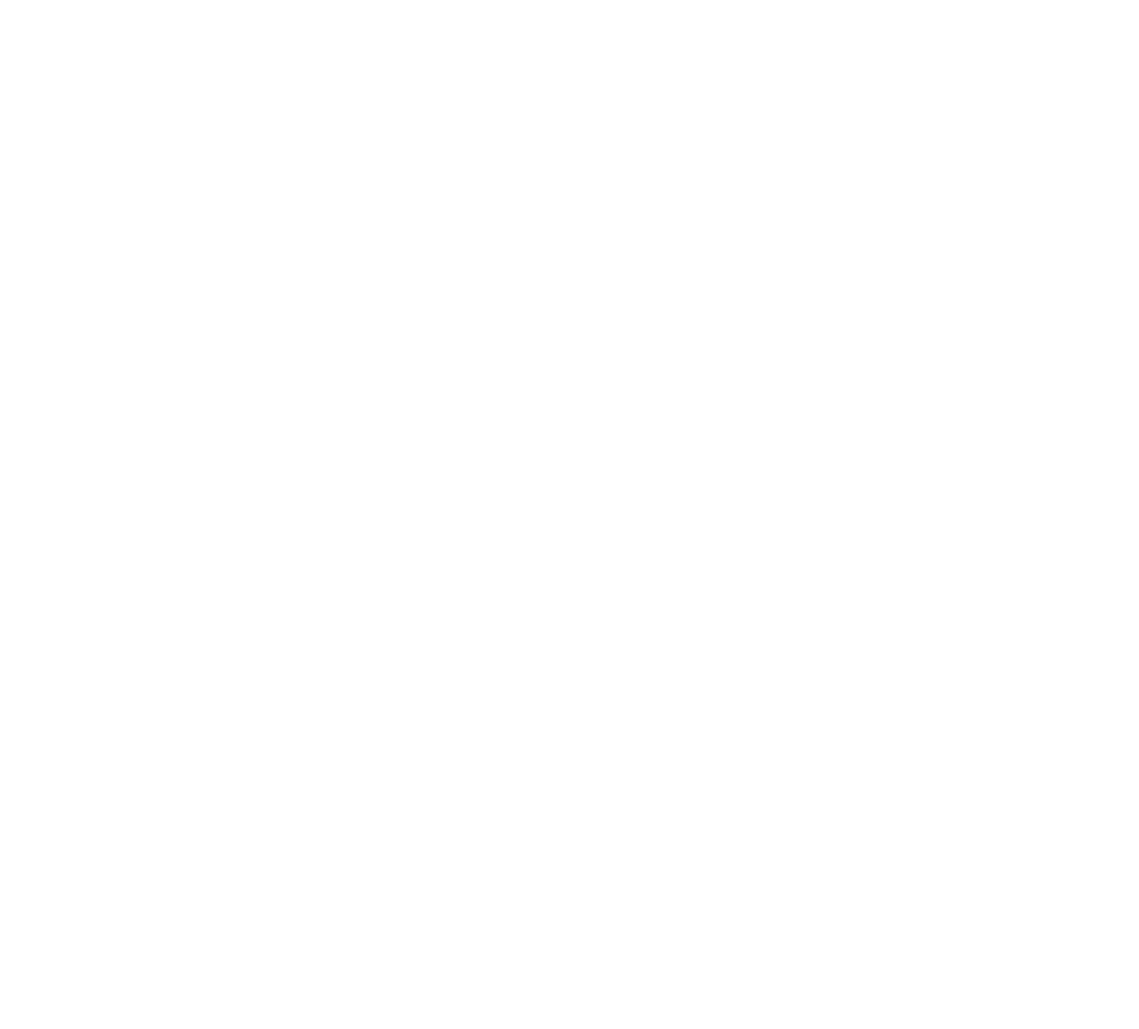
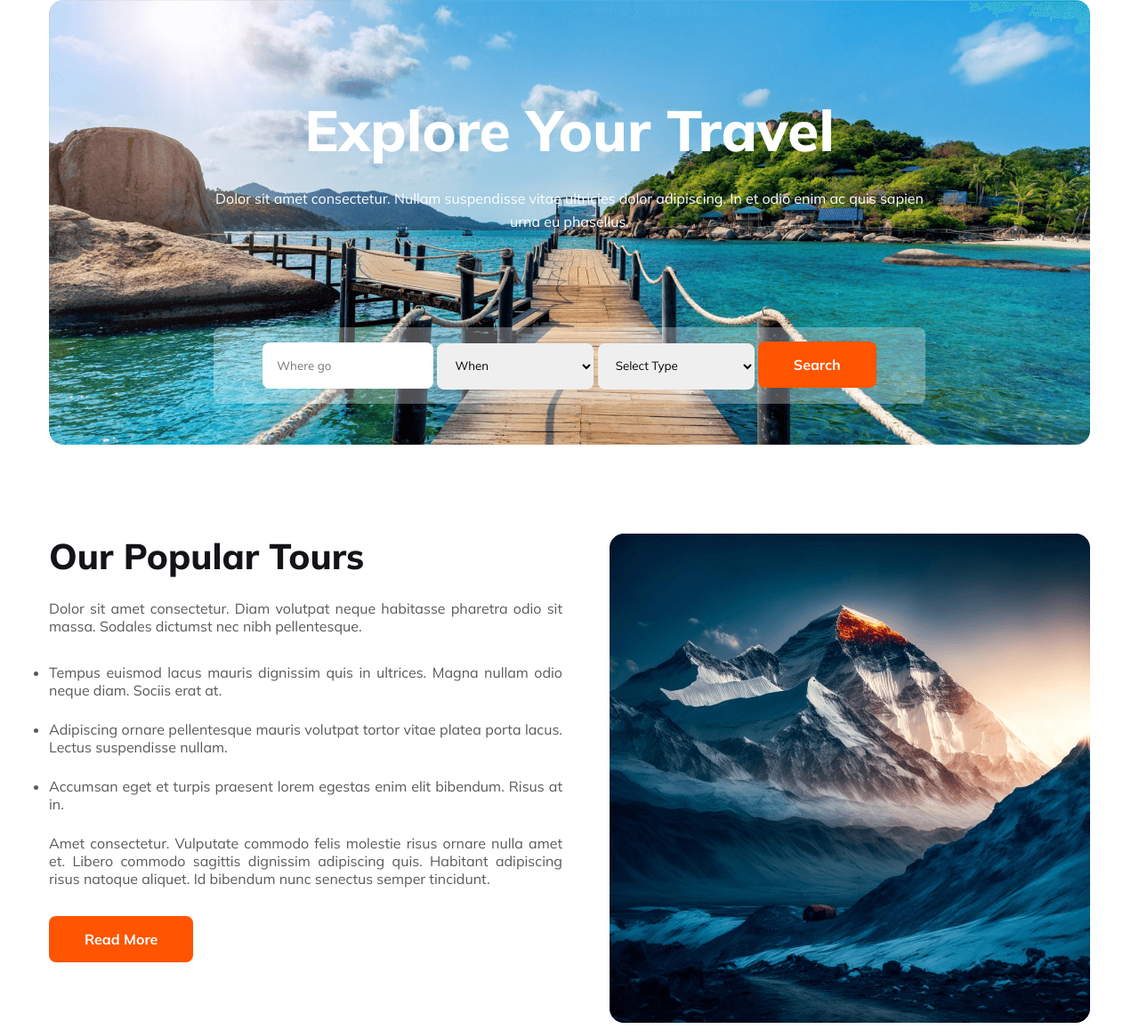
Before and after one commit to Misskhat/mh-travel, a plain HTML site: page index.html in a window 1280 px wide. Shown: the whole page at 89% size. Before the commit the page ends 800 px from the top, so only its background shows below. Drawn offline with Linux system fonts and the light colour scheme.

Commit message:
banner and tour section complete

```diff
--- a/index.html
+++ b/index.html
@@ -4,8 +4,53 @@
     <meta charset="UTF-8">
     <meta name="viewport" content="width=device-width, initial-scale=1.0">
     <title>MH Travel</title>
+    <link rel="stylesheet" href="styles/style.css">
 </head>
 <body>
+    <header></header>
+    <body>
+        <section id="banner">
+            <div class="banner-text">
+                <h1>Explore Your Travel</h1>
+                <p>Dolor sit amet consectetur. Nullam suspendisse vitae ultricies dolor adipiscing. In et odio enim ac quis sapien urna eu phasellus.</p>
+            </div>
+            <div class="banner-input">
+                <input type="text" placeholder="Where go">
+                <select name="" id="">
+                    <option value="">When</option>
+                    <option value="">1.00</option>
+                    <option value="">2.00</option>
+                </select>
+                <select name="" id="">
+                    <option value="">Select Type</option>
+                    <option value="">Air</option>
+                    <option value="">Sea</option>
+                </select>
+                <button class="btn-primary" type="submit">Search</button>
+            </div>
+        </section>
+        <section class="tour">
+            <div class="tour-text">
+                <h2>Our Popular Tours</h2>
+                <p class="primary-p">Dolor sit amet consectetur. Diam volutpat neque habitasse pharetra odio sit massa. Sodales dictumst nec nibh pellentesque.</p>
+                <ul>
+                    <li>Tempus euismod lacus mauris dignissim quis in ultrices. Magna nullam odio neque diam. Sociis erat at.</li>
 
+                    <li>Adipiscing ornare pellentesque mauris volutpat tortor vitae platea porta lacus. Lectus suspendisse nullam.</li>
+
+                    <li> Accumsan eget et turpis praesent lorem egestas enim elit bibendum. Risus at in.</li>
+                </ul>
+                <p class="primary-p">Amet consectetur. Vulputate commodo felis molestie risus
+                    ornare nulla amet et. Libero commodo sagittis dignissim adipiscing quis. Habitant adipiscing risus natoque aliquet. Id bibendum nunc senectus semper tincidunt. </p>
+                    <button class="btn-primary">Read More</button>
+            </div>
+            <div class="tour-img">
+                <img src="images/rectangle4.png" alt="">
+            </div>
+        </section>
+    </body>
+    <footer>
+
+    </footer>
 </body>
 </html>
--- /dev/null
+++ b/styles/style.css
@@ -0,0 +1,85 @@
+@import url('https://fonts.googleapis.com/css2?family=Mulish:ital,wght@0,400;0,500;0,600;0,700;0,800;0,900;1,400;1,500;1,600;1,700;1,800&display=swap');
+/* share style start */
+*{
+    margin: 0;
+    padding: 0;
+    font-family: 'Mulish', sans-serif;
+}
+.btn-primary{
+    padding: 1rem 2.5rem;
+    background: #FF5400;
+    border-radius: 0.5rem;
+    max-width: 11rem;
+    /* height: 3.25rem; */
+    border: none;
+    color: #FFF;
+    text-align: center;
+    font-weight: 700;
+    font-size: 1rem;
+}
+.primary-p{
+    color: rgba(19, 19, 24, 0.70);
+    margin-bottom: 2rem;
+}
+/* share style end */
+
+/* banner section start */
+#banner{
+    background-image: url(../images/group13.png);
+    max-width: 73.125rem;
+    height: 31.25rem;
+    border-radius: 1rem;
+    margin: 0 auto;
+}
+.banner-text{
+    text-align: center;
+    padding: 6.625rem 11.6875rem;
+}
+.banner-text h1{
+    color: #FFF;
+    font-size: 4rem;
+    font-weight: 800;
+}
+.banner-text p {
+    color: #FFF;
+    font-size: 1rem;
+    line-height: 1.625rem;
+    padding-top: 1.5rem;
+}
+.banner-input{
+    background: rgba(255, 255, 255, 0.30);
+    text-align: center;
+    max-width: 48rem;
+    margin: 0 auto;
+    padding: 1rem;
+    border-radius: 0.5rem;
+
+}
+.banner-input input, select{
+    width: 11rem;
+    height: 3.25rem;
+    border-radius: 0.5rem;
+    border: none;
+    padding-left: 1rem;
+}
+
+/* banner section end */
+
+.tour{
+    display: flex;
+    max-width: 73.125rem;
+    margin: 6.25rem auto;
+    justify-content: space-between;
+    text-align: justify;
+    gap: 3.3125rem;
+}
+.tour h2{
+    color: #131318;
+    font-size: 40px;
+    font-weight: 800;
+    margin-bottom: 1.5rem;
+}
+.tour li{
+    color: rgba(19, 19, 24, 0.70);
+    margin-bottom: 1.5rem;
+}
```
Also changed, not shown: images/search.png (added).
